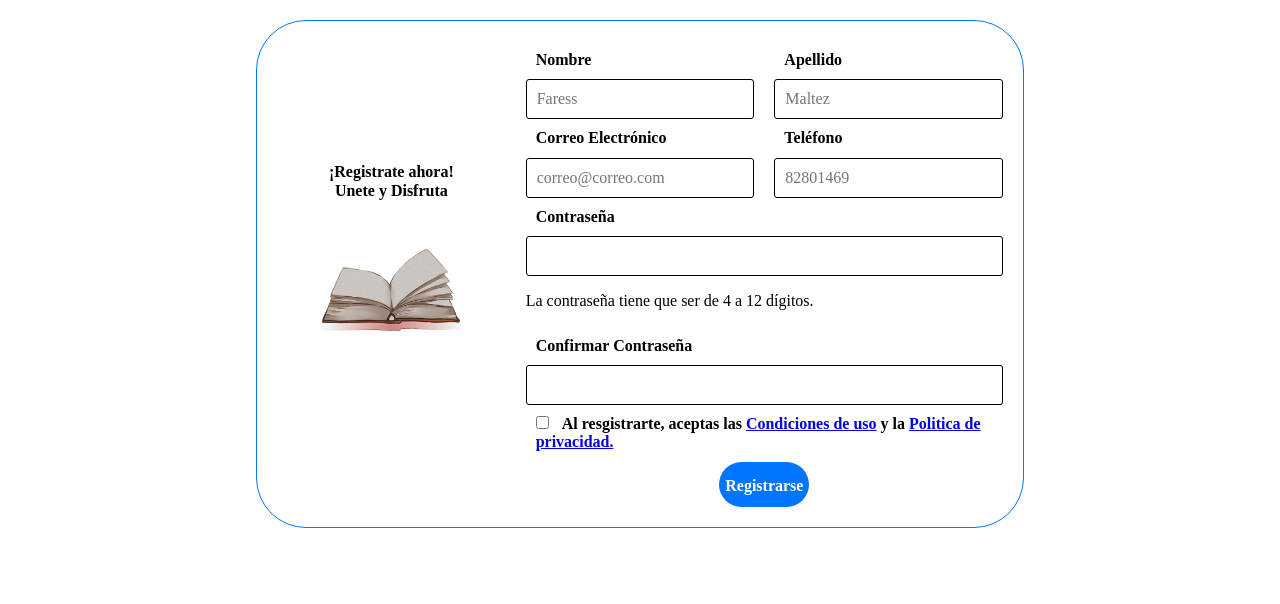
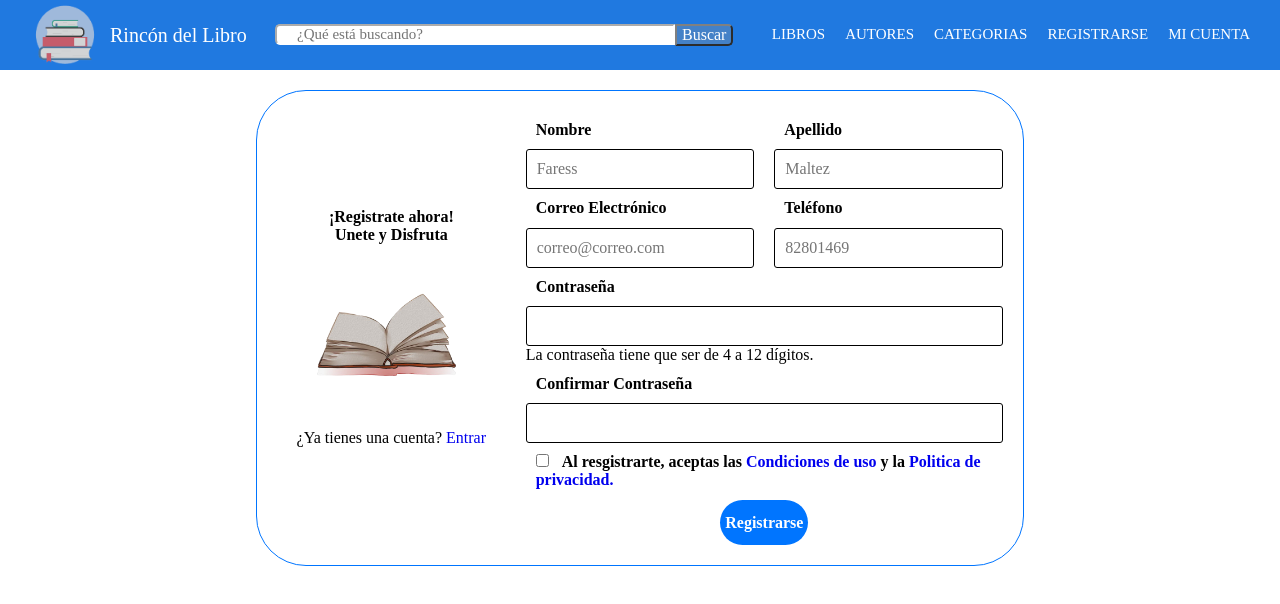
Before and after one commit to papermoon6a/papermoon6a.github.io, a plain HTML site: page formulario.html in a window 1280 px wide. Drawn offline with nearby package versions, Linux system fonts and the light colour scheme.

Commit message:
formulario

```diff
--- a/css/estilo.css
+++ b/css/estilo.css
@@ -38,7 +38,7 @@
 .logo a{
 	color: white;
 }
-input{
+.buscar input{
 
 	height: 100%;
 	width: 400px;
--- a/formulario.html
+++ b/formulario.html
@@ -7,8 +7,43 @@
 	<link rel="stylesheet" href="https://necolas.github.io/normalize.css/8.0.1/normalize.css">
 	<link href="https://fonts.googleapis.com/css2?family=Roboto:wght@400;700&display=swap" rel="stylesheet">
 	<link rel="stylesheet" href="css/estilo_form.css">
+	<Link rel="stylesheet" type="text/css" href="css/estilo.css">
 </head>
 <body>
+	<header>
+        <div class="contenedor_menu">
+            <div class="items">
+                <div class="logo">
+                    <img src="imagenes/logo.png" alt="">
+                    <a class="marca" href="#">Rincón del Libro</a>
+
+                </div>
+
+                <form class="buscar">
+                    <input type="text" placeholder="¿Qué está buscando?">
+                    <button class="btn">Buscar</button>
+                </form>
+
+                <nav>
+                     <ul>
+                        <li><a href="#">Libros</a></li>
+                        <li><a href="#">Autores</a></li>
+                        <li><a href="#">Categorias</a>
+                            <ul>
+                                <li><a href="#">ARTE</a></li>
+                                <li><a href="#">SUSPENSO</a></li>
+                                <li><a href="#">INFANTIL</a></li>
+                                <li><a href="#">NOVELAS ROMANTICAS</a></li>
+                                <li><a href="#">FICCIÓN</a></li>
+                            </ul>
+                        </li>
+                        <li><a href="#">Registrarse</a></li>
+                        <li><a href="#">Mi cuenta</a></li>
+                    </ul>
+                </nav>
+            </div>
+        </div>
+    </header>
 	<main>
 		<form action="" class="formulario " id="formulario">
 			<!--Registrarse-->
@@ -16,6 +51,7 @@
 				<h4>¡Registrate ahora!</h4>
 				<h4>Unete y Disfruta</h4>
 				<img src="imagenes/libro_reg.png" alt="" height="180px" width="180px">
+				<p>¿Ya tienes una cuenta?<a href="#"> Entrar</a></p>
 			</div>
 			<!-- Grupo: Nombre -->
 			<div class="formulario__grupo grupo__1" id="grupo__nombre">
```
Also changed, not shown: index.html (+1 -1 lines).
